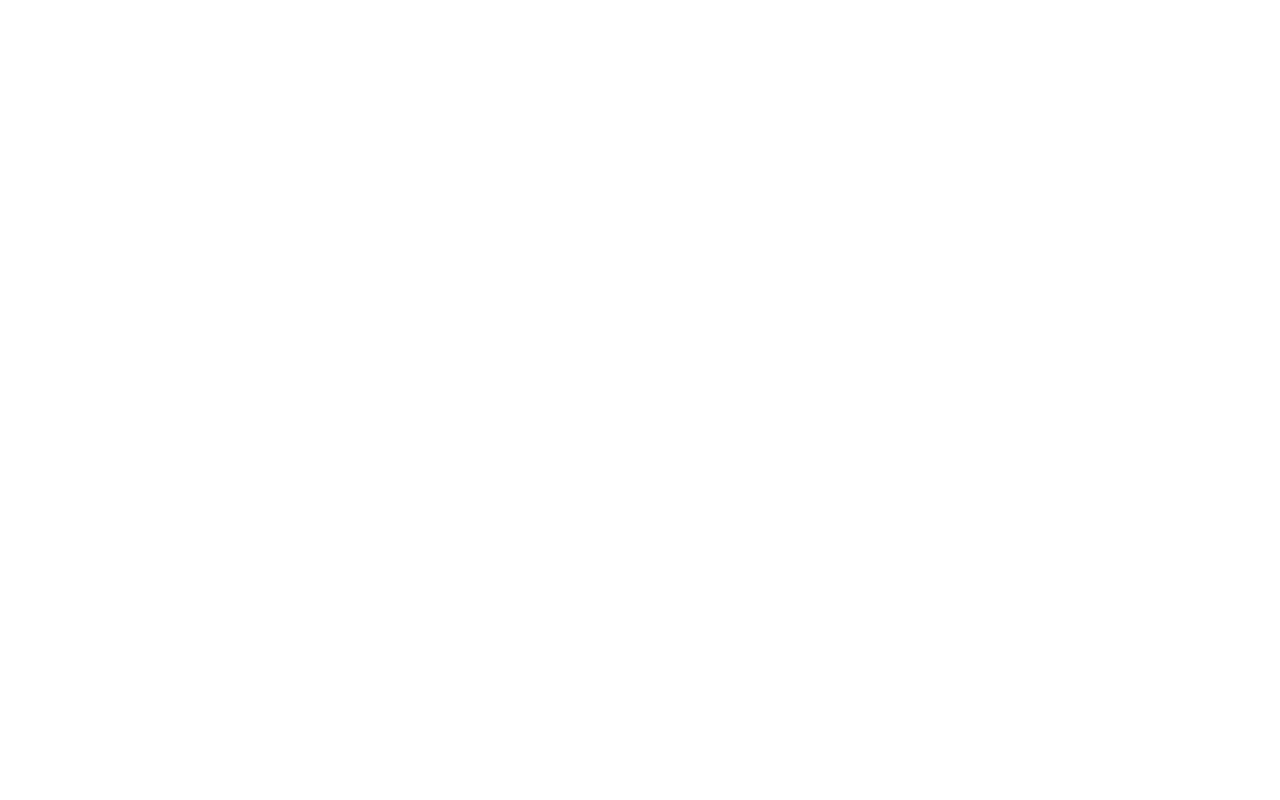
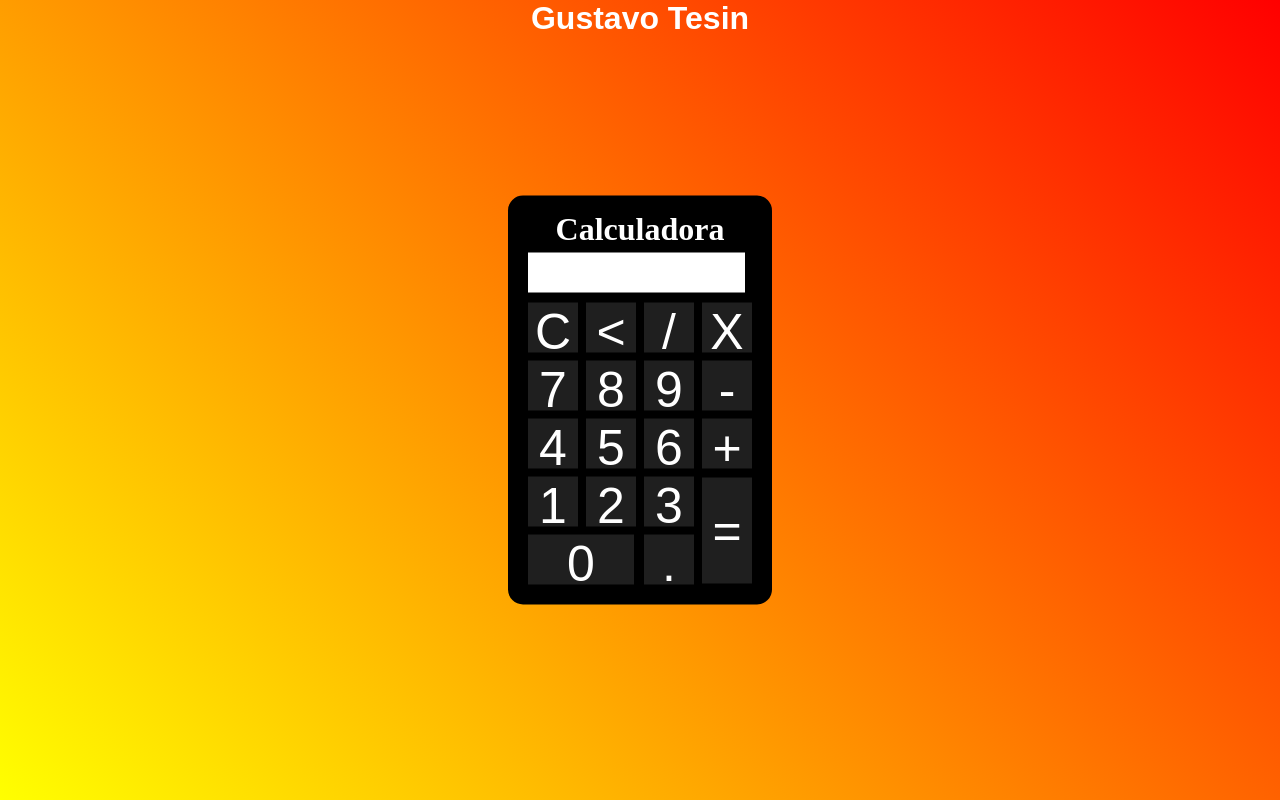
Before and after one commit to gustavolovizotto/Gustavo, a website: page index.html in a window 1280 px wide. Drawn offline with Linux system fonts and the light colour scheme; files that its build step writes are made by us from their sources.

```diff
--- a/index.html
+++ b/index.html
@@ -0,0 +1,58 @@
+<!DOCTYPE html>
+<html lang="en">
+  <head>
+    <meta charset="UTF-8" />
+    <meta http-equiv="X-UA-Compatible" content="IE=edge" />
+    <meta name="viewport" content="width=device-width, initial-scale=1.0" />
+    <title>Calculadora</title>
+    <link rel="stylesheet" href="./style.css" />
+  </head>
+  <body>
+    <div class="fundo">
+      <h1>Gustavo Tesin</h1>
+    </div>
+    <div class="calculadora">
+      <h1>Calculadora</h1>
+      <p id="resultado"></p>
+      <table>
+        <tr>
+          <td><button class="bot" onclick="clean()">C</button></td>
+          <td><button class="bot" onclick="back()"><</button></td>
+          <td><button class="bot" onclick="insert('/')">/</button></td>
+          <td><button class="bot" onclick="insert('*')">X</button></td>
+        </tr>
+        <tr>
+          <td><button class="bot" onclick="insert('7')">7</button></td>
+          <td><button class="bot" onclick="insert('8')">8</button></td>
+          <td><button class="bot" onclick="insert('9')">9</button></td>
+          <td><button class="bot" onclick="insert('-')">-</button></td>
+        </tr>
+        <tr>
+          <td><button class="bot" onclick="insert('4')">4</button></td>
+          <td><button class="bot" onclick="insert('5')">5</button></td>
+          <td><button class="bot" onclick="insert('6')">6</button></td>
+          <td><button class="bot" onclick="insert('+')">+</button></td>
+        </tr>
+        <tr>
+          <td><button class="bot" onclick="insert('1')">1</button></td>
+          <td><button class="bot" onclick="insert('2')">2</button></td>
+          <td><button class="bot" onclick="insert('3')">3</button></td>
+          <td rowspan="2">
+            <button class="bot" onclick="calc()" style="height: 106px">
+              =
+            </button>
+          </td>
+        </tr>
+        <tr>
+          <td colspan="2">
+            <button class="bot" onclick="insert('0')" style="width: 106px">
+              0
+            </button>
+          </td>
+          <td><button class="bot" onclick="insert('.')">.</button></td>
+        </tr>
+      </table>
+    </div>
+    <script src="./java.js"></script>
+  </body>
+</html>
```
Also changed, not shown: calculadora/java.js (+12 -14 lines), calculadora/style.css (+13 -14 lines), package.json (added, +11 -0 lines), 3 other files.
